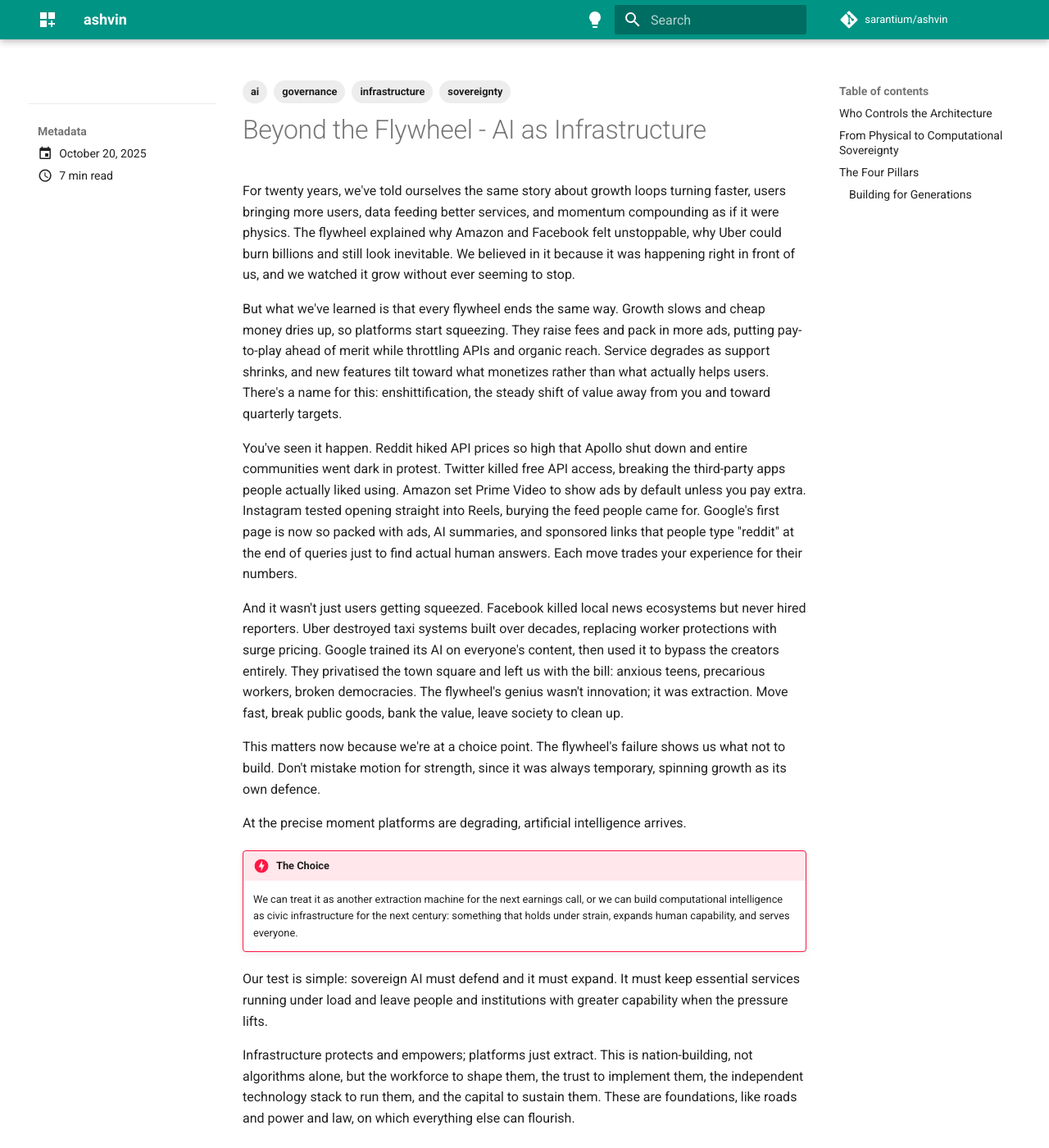
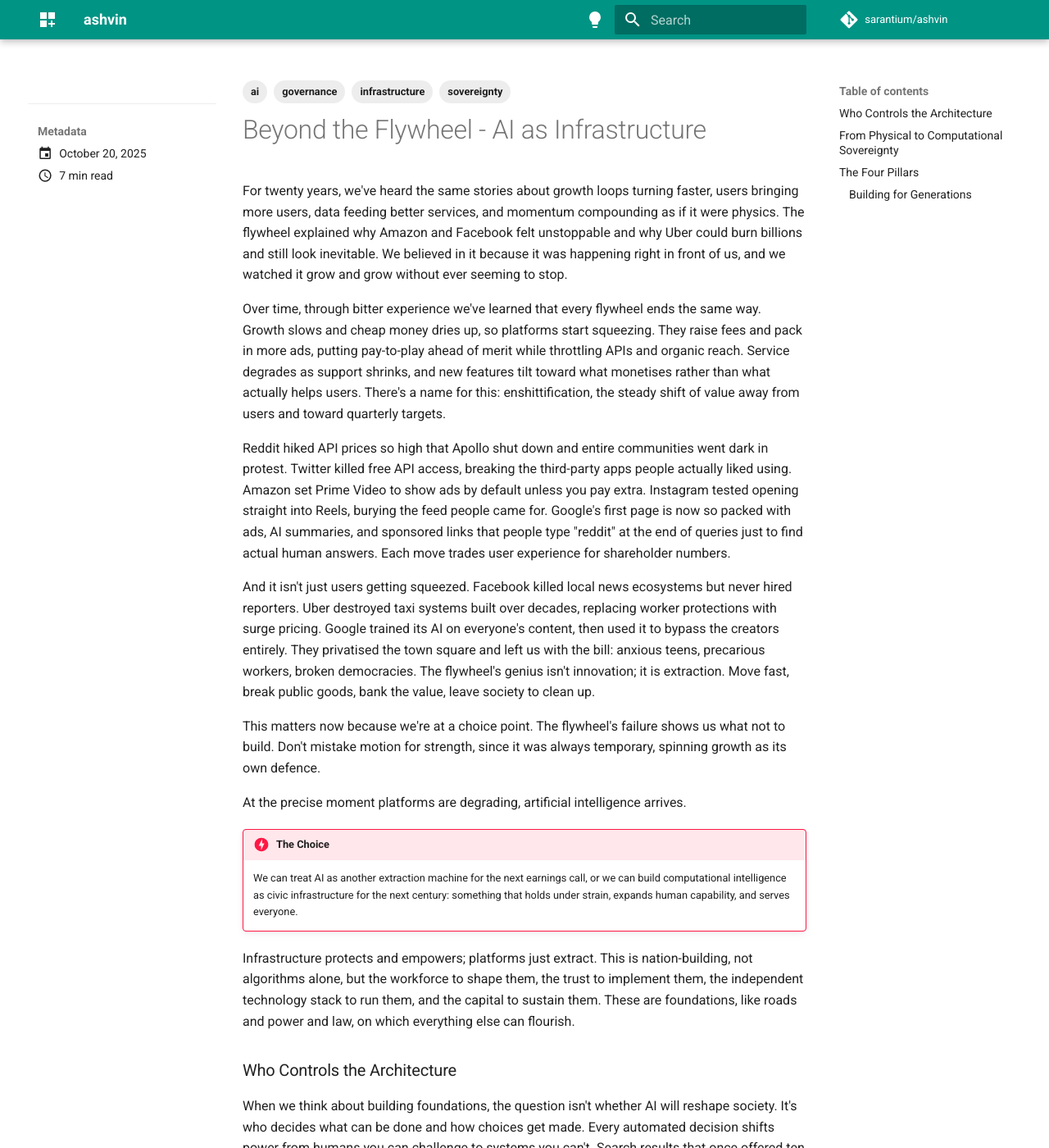
Before and after one commit to sarantium/ashvin, an MkDocs documentation site: the page built from docs/blog/posts/2025-10-20.md, in a window 1280 px wide and 1400 px high. Shown: the whole window at 82% size. Built offline with MkDocs 1.6.1 and Material for MkDocs 9.7.7, drawn with Linux system fonts in a browser that asks for light colours; comment, search, counter and statistics services are not loaded; some of the changed text lies outside the part shown.

Commit message:
✏️ fix: improve blog post clarity and consistency
Refine language throughout:
- Tighten narrative voice and tense consistency
- Fix British English spelling (optimise, monetise, scrutinise)
- Improve sentence flow and readability
- Remove unnecessary preamble in danger admonition

🤖 Generated with [Claude Code](https://claude.com/claude-code)

Co-Authored-By: Claude <noreply@anthropic.com>

```diff
--- a/docs/blog/posts/2025-10-20.md
+++ b/docs/blog/posts/2025-10-20.md
@@ -8,28 +8,26 @@ tags:
   - governance
 ---
 
-For twenty years, we've told ourselves the same story about growth loops turning faster, users bringing more users, data feeding better services, and momentum compounding as if it were physics. The flywheel explained why Amazon and Facebook felt unstoppable, why Uber could burn billions and still look inevitable. We believed in it because it was happening right in front of us, and we watched it grow without ever seeming to stop.
+For twenty years, we've heard the same stories about growth loops turning faster, users bringing more users, data feeding better services, and momentum compounding as if it were physics. The flywheel explained why Amazon and Facebook felt unstoppable and why Uber could burn billions and still look inevitable. We believed in it because it was happening right in front of us, and we watched it grow and grow without ever seeming to stop.
 
-But what we've learned is that every flywheel ends the same way. Growth slows and cheap money dries up, so platforms start squeezing. They raise fees and pack in more ads, putting pay-to-play ahead of merit while throttling APIs and organic reach. Service degrades as support shrinks, and new features tilt toward what monetizes rather than what actually helps users. There's a name for this: enshittification, the steady shift of value away from you and toward quarterly targets.
+Over time, through bitter experience we've learned that every flywheel ends the same way. Growth slows and cheap money dries up, so platforms start squeezing. They raise fees and pack in more ads, putting pay-to-play ahead of merit while throttling APIs and organic reach. Service degrades as support shrinks, and new features tilt toward what monetises rather than what actually helps users. There's a name for this: enshittification, the steady shift of value away from users and toward quarterly targets.
 
-You've seen it happen. Reddit hiked API prices so high that Apollo shut down and entire communities went dark in protest. Twitter killed free API access, breaking the third-party apps people actually liked using. Amazon set Prime Video to show ads by default unless you pay extra. Instagram tested opening straight into Reels, burying the feed people came for. Google's first page is now so packed with ads, AI summaries, and sponsored links that people type "reddit" at the end of queries just to find actual human answers. Each move trades your experience for their numbers.
+Reddit hiked API prices so high that Apollo shut down and entire communities went dark in protest. Twitter killed free API access, breaking the third-party apps people actually liked using. Amazon set Prime Video to show ads by default unless you pay extra. Instagram tested opening straight into Reels, burying the feed people came for. Google's first page is now so packed with ads, AI summaries, and sponsored links that people type "reddit" at the end of queries just to find actual human answers. Each move trades user experience for shareholder numbers.
 
-And it wasn't just users getting squeezed. Facebook killed local news ecosystems but never hired reporters. Uber destroyed taxi systems built over decades, replacing worker protections with surge pricing. Google trained its AI on everyone's content, then used it to bypass the creators entirely. They privatised the town square and left us with the bill: anxious teens, precarious workers, broken democracies. The flywheel's genius wasn't innovation; it was extraction. Move fast, break public goods, bank the value, leave society to clean up.
+And it isn't just users getting squeezed. Facebook killed local news ecosystems but never hired reporters. Uber destroyed taxi systems built over decades, replacing worker protections with surge pricing. Google trained its AI on everyone's content, then used it to bypass the creators entirely. They privatised the town square and left us with the bill: anxious teens, precarious workers, broken democracies. The flywheel's genius isn't innovation; it is extraction. Move fast, break public goods, bank the value, leave society to clean up.
 
 This matters now because we're at a choice point. The flywheel's failure shows us what not to build. Don't mistake motion for strength, since it was always temporary, spinning growth as its own defence.
 
 At the precise moment platforms are degrading, artificial intelligence arrives.
 
 !!! danger "The Choice"
-    We can treat it as another extraction machine for the next earnings call, or we can build computational intelligence as civic infrastructure for the next century: something that holds under strain, expands human capability, and serves everyone.
-
-Our test is simple: sovereign AI must defend and it must expand. It must keep essential services running under load and leave people and institutions with greater capability when the pressure lifts.
+    We can treat AI as another extraction machine for the next earnings call, or we can build computational intelligence as civic infrastructure for the next century: something that holds under strain, expands human capability, and serves everyone.
 
 Infrastructure protects and empowers; platforms just extract. This is nation-building, not algorithms alone, but the workforce to shape them, the trust to implement them, the independent technology stack to run them, and the capital to sustain them. These are foundations, like roads and power and law, on which everything else can flourish.
 
 ### Who Controls the Architecture
 
-When you think about building foundations, the question isn't whether AI will reshape society. It's who decides what can be done and how choices get made. Every automated decision shifts power from humans you can challenge to systems you can't. Search results that once offered ten sources now give you one answer. Loan decisions once made by bankers you could appeal to now emerge from models that offer no recourse.
+When we think about building foundations, the question isn't whether AI will reshape society. It's who decides what can be done and how choices get made. Every automated decision shifts power from humans you can challenge to systems you can't. Search results that once offered ten sources now give you one answer. Loan decisions once made by bankers you could appeal to now emerge from models that offer no recourse.
 
 Soon it won't just be decisions. Agents will act: trading, hiring, negotiating, building, with authority we grant but can't revoke transaction by transaction. They'll move faster than oversight, coordinate beyond human comprehension, and create facts on the ground before anyone can object.
 
```
Also changed, not shown: other parts of docs/blog/posts/2025-10-20.md (+2 -2 lines).
